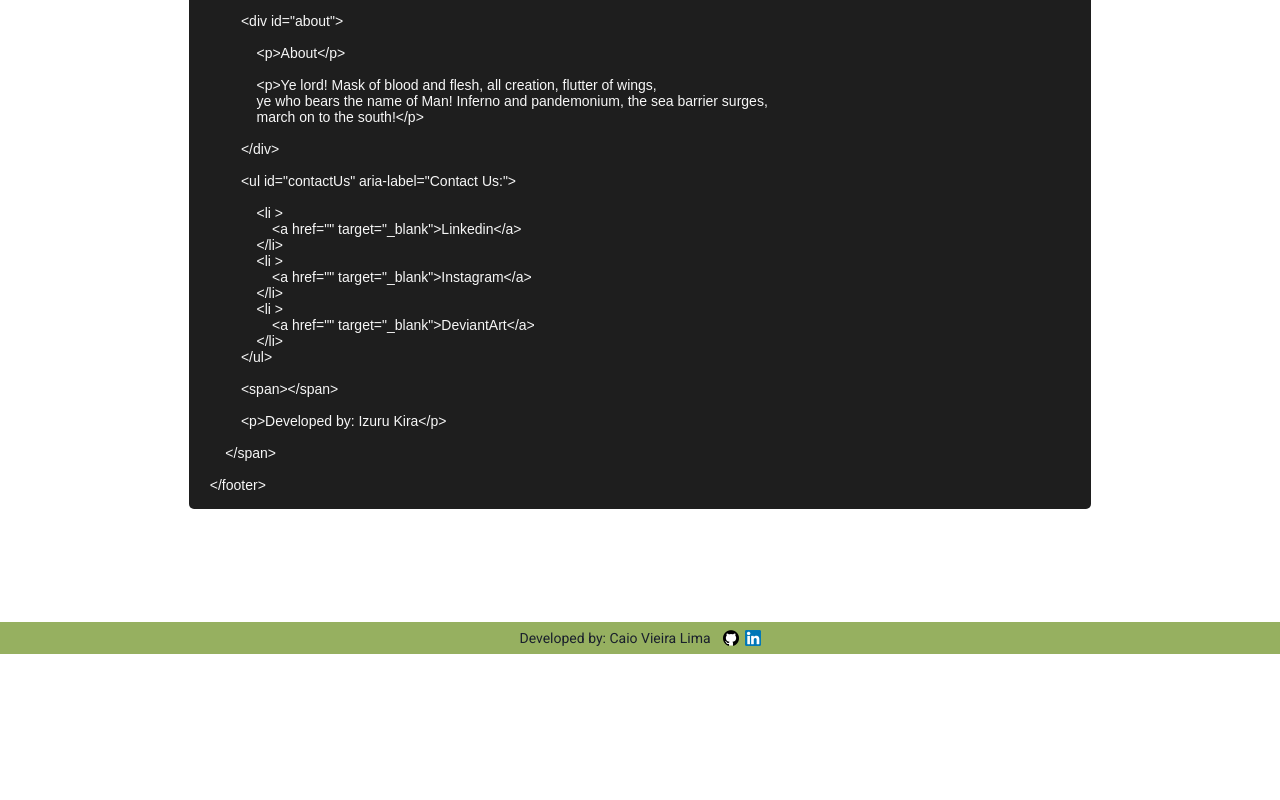
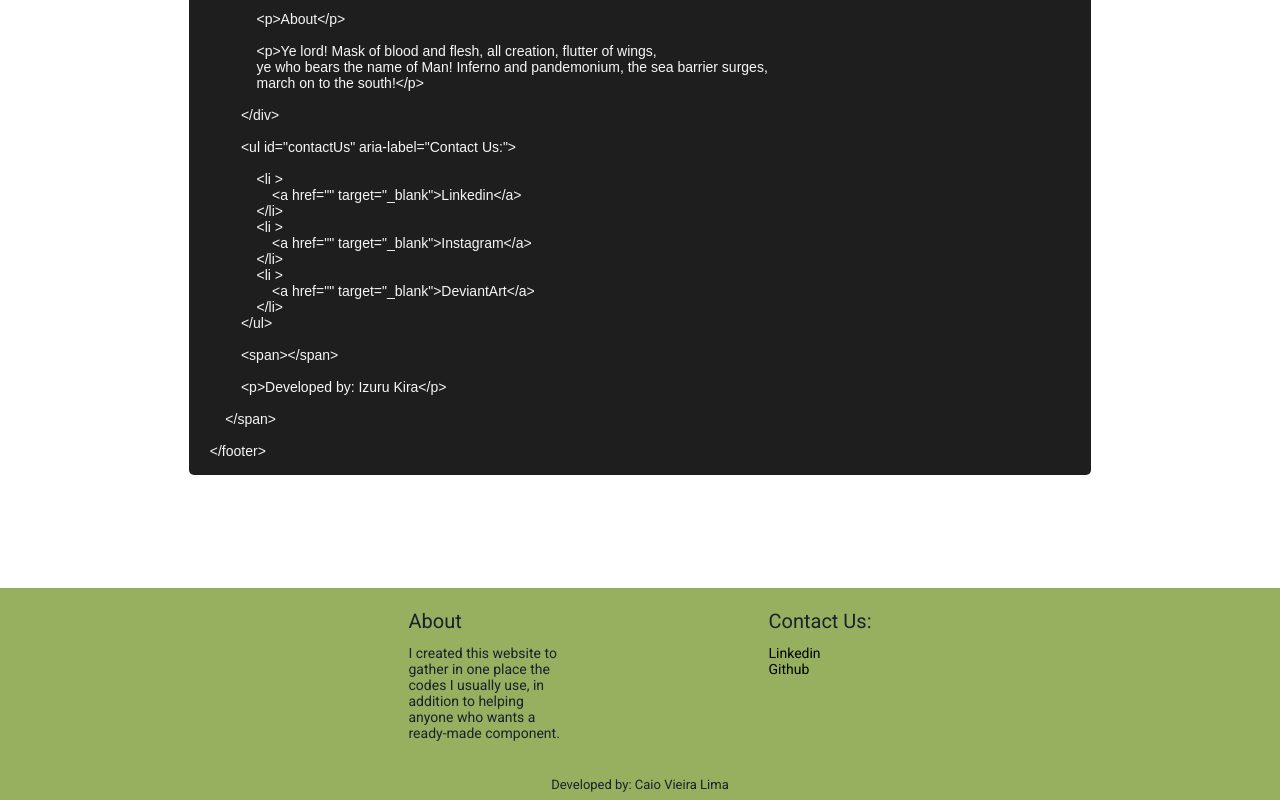
Before and after one commit to CaioLima96/devLib, a React (Create React App) app: page /components/footer in a window 1280 px wide. Shown: the part 1578-2378 px from the top of the page. Before the commit the page ends 2232 px from the top, so only its background shows below. Built offline with nearby package versions, Linux system fonts and the light colour scheme.

Commit message:
chore: mudado o footer usado

```diff
--- a/src/components/Footer/index.jsx
+++ b/src/components/Footer/index.jsx
@@ -9,24 +9,35 @@ import LinkedinIcon from '../../assets/img/icon/linkedinIcon.png'
 
 export default function FooterComp(props) {
 
-    return(
+    return (
 
-        <Footer onClick={props.onClick}>
+        <Footer id="footer">
 
-            <p>Developed by: Caio Vieira Lima</p>
+            <span>
 
-            <ul>
-                <li>
-                    <a href="https://github.com/CaioLima96">
-                        <ImgContainer src={GithubIcon} alt={'Github icon'} style={{width: '16px'}}/>
-                    </a>
-                </li>
-                <li>
-                    <a href="https://www.linkedin.com/in/caiovieiralima/">
-                        <ImgContainer src={LinkedinIcon} alt={'Linkedin icon'} style={{width: '16px'}}/>
-                    </a>
-                </li>
-            </ul>
+                <div id="about">
+
+                    <p>About</p>
+
+                    <p>I created this website to gather in one place the codes I usually use, in addition to helping anyone who wants a ready-made component.</p>
+
+                </div>
+
+                <ul id="contactUs" aria-label="Contact Us:">
+
+                    <li >
+                        <a href="https://www.linkedin.com/in/caiovieiralima" target="_blank">Linkedin</a>
+                    </li>
+                    <li >
+                        <a href="https://github.com/CaioLima96" target="_blank">Github</a>
+                    </li>
+                </ul>
+
+                <span></span>
+
+                <p>Developed by: Caio Vieira Lima</p>
+
+            </span>
 
         </Footer>
     )
--- a/src/components/Footer/styles.jsx
+++ b/src/components/Footer/styles.jsx
@@ -1,27 +1,70 @@
 import styled from 'styled-components'
 
-export const Footer = styled.footer `
+export const Footer = styled.footer`
 
-    display: flex;
-    align-items: center;
-    flex-wrap: wrap;
-    justify-content: center;
-    padding: 0.5rem;
+    padding: 1.313rem 0.5rem 0.5rem;
+    text-align: center;
     background-color: #96b060;
 
-    p {
-        margin-right: 0.75rem;
-        font-size: 0.875rem;
+    a {
+        color: black;
     }
 
-    ul {
-
+    > span {
         display: flex;
         justify-content: space-between;
         align-items: center;
+        flex-wrap: wrap;
+        max-width: 463px;
+        width: 95%;
+        margin: 0 auto;
 
-        li:not(li:last-child) {
-            margin-right: 0.375rem;
+        span {
+            width: 100%;
+        }
+
+        > p:last-child {
+            margin: 2.25rem auto 0;
+            align-self: center;
+            font-size: 0.813rem;
+        }
+    }
+
+    #about {
+
+        width: 163px;
+        text-align: left;
+
+        p:first-child {
+            font-size: 1.25rem;
+            margin-bottom: 0.75rem;
+        }
+
+        p:last-child {
+            font-size: 0.875rem;
+        }
+    }
+
+    #contactUs {
+        align-self: flex-start;
+        text-align: left;
+
+        :before{
+            content:attr(aria-label);
+            font-size: 1.25rem;
+        }
+
+        li {
+            font-size: 0.875rem;
+        }
+
+        li:hover {
+            font-style: italic;
+            font-weight: bold;
+        }
+
+        li:first-child {
+            margin-top: 0.75rem;
         }
     }
 `
--- a/src/components/Header/styles.jsx
+++ b/src/components/Header/styles.jsx
@@ -15,7 +15,6 @@ export const Header = styled.header`
         display: flex;
         justify-content: space-between;
         align-items: center;
-        margin-bottom: 2.125rem;
         background-color: rgb(150, 176, 96);
 
         > div:first-child {
--- a/src/pages/Comps/Exemples/FooterPage/index.jsx
+++ b/src/pages/Comps/Exemples/FooterPage/index.jsx
@@ -247,6 +247,10 @@ footer > span {
     margin-bottom: 0.75rem;
 }
 
+#about p:last-child {
+    font-size: 0.875rem;
+}
+
 #contactUs {
     align-self: flex-start;
     text-align: left;
@@ -277,6 +281,7 @@ footer span span {
 footer span > p:last-child {
     margin: 2.25rem auto 0;
     align-self: center;
+    font-size: 0.813rem;
 }
 `
 }</pre>
```
